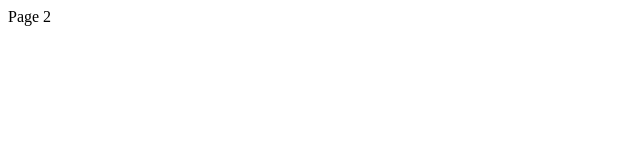
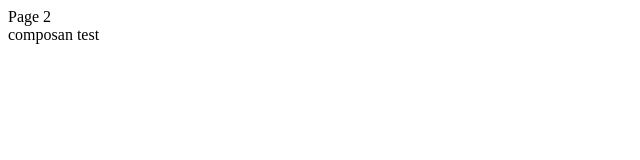
Before and after one commit to Titou360/Painter, a Next.js app: page /page2 in a window 1280 px wide. Shown: the top 160 px of the page, without its empty margins (0-640 px from the left). Built offline with nearby package versions, Linux system fonts and the light colour scheme.

Commit message:
ajout dossier composant

```diff
--- /dev/null
+++ b/src/components/test.jsx
@@ -0,0 +1,3 @@
+export default function Test() {
+  return <div> composan test </div>;
+}
--- a/src/pages/page2.js
+++ b/src/pages/page2.js
@@ -1,3 +1,10 @@
+import Test from '../components/test';
+
 export default function Page2() {
-  return <div>Page 2</div>;
+  return (
+    <div>
+      Page 2
+      <Test />
+    </div>
+  );
 }
```
